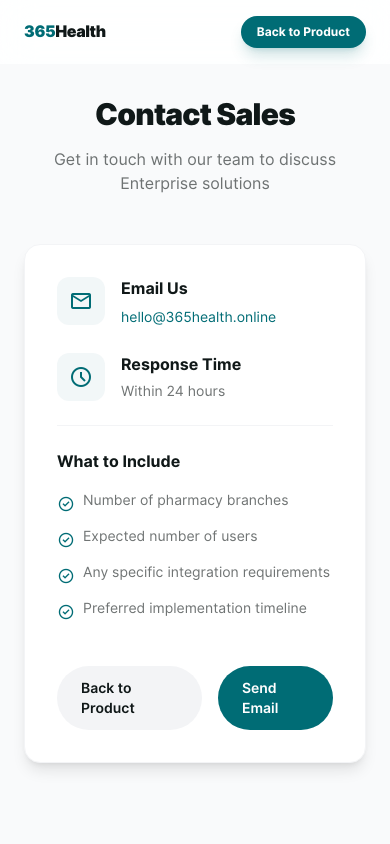
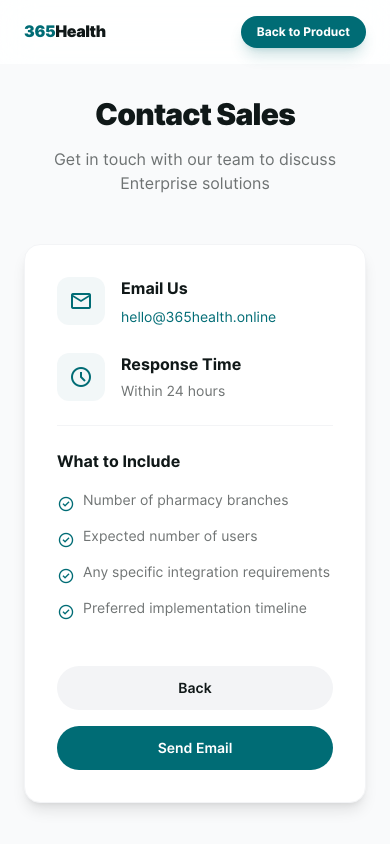
Before and after one commit to abdurrazaqo/365Health, a React (Vite) app: page /contact-sales in a window 390 px wide. Shown: the top 844 px of the page. Built offline with nearby package versions, Linux system fonts and the light colour scheme; no server answers.

Commit message:
minor fixes

```diff
--- a/pages/Checkout.tsx
+++ b/pages/Checkout.tsx
@@ -41,13 +41,15 @@ const Checkout: React.FC = () => {
                 to="/products/pharmacore"
                 className="px-6 py-3 bg-gray-100 text-dark-text rounded-full font-semibold text-sm hover:bg-gray-200 transition-all no-underline"
               >
-                Back to Product
+                <span className="hidden sm:inline">Back to Product</span>
+                <span className="sm:hidden">Back</span>
               </Link>
               <button
-                className="px-6 py-3 bg-primary text-white rounded-full font-semibold text-sm hover:bg-secondary transition-all"
+                className="flex-1 px-6 py-3 bg-primary text-white rounded-full font-semibold text-sm hover:bg-secondary transition-all"
                 disabled
               >
-                Proceed to Payment (Coming Soon)
+                <span className="hidden sm:inline">Proceed to Payment (Coming Soon)</span>
+                <span className="sm:hidden">Proceed to Payment</span>
               </button>
             </div>
           </div>
--- a/pages/ContactSales.tsx
+++ b/pages/ContactSales.tsx
@@ -62,18 +62,20 @@ const ContactSales: React.FC = () => {
               </ul>
             </div>
 
-            <div className="flex gap-4 pt-4">
+            <div className="flex flex-col sm:flex-row gap-4 pt-4">
               <Link
                 to="/products/pharmacore"
-                className="px-6 py-3 bg-gray-100 text-dark-text rounded-full font-semibold text-sm hover:bg-gray-200 transition-all no-underline"
+                className="px-6 py-3 bg-gray-100 text-dark-text rounded-full font-semibold text-sm hover:bg-gray-200 transition-all no-underline text-center"
               >
-                Back to Product
+                <span className="hidden sm:inline">Back to Product</span>
+                <span className="sm:hidden">Back</span>
               </Link>
               <a
                 href="mailto:hello@365health.online?subject=Enterprise%20Plan%20Inquiry"
-                className="px-6 py-3 bg-primary text-white rounded-full font-semibold text-sm hover:bg-secondary transition-all no-underline"
+                className="px-6 py-3 bg-primary text-white rounded-full font-semibold text-sm hover:bg-secondary transition-all no-underline text-center"
               >
-                Send Email
+                <span className="hidden sm:inline">Send Email</span>
+                <span className="sm:hidden">Send Email</span>
               </a>
             </div>
           </div>
--- a/pages/PharmaCore.tsx
+++ b/pages/PharmaCore.tsx
@@ -312,11 +312,12 @@ const PricingSection: React.FC = () => {
           {plans.map((plan, index) => (
             <div
               key={index}
-              className={`p-6 md:p-8 rounded-2xl border transition-all duration-300 ${
+              className={`md:static sticky top-20 p-6 md:p-8 rounded-2xl border transition-all duration-300 ${
                 plan.highlighted
-                  ? 'bg-primary text-white border-primary shadow-xl scale-105'
+                  ? 'bg-primary text-white border-primary shadow-xl md:scale-105'
                   : 'bg-white text-dark-text border-gray-100 hover:shadow-xl'
               }`}
+              style={{ marginBottom: index < plans.length - 1 ? '1rem' : '0' }}
             >
               {plan.highlighted && (
                 <div className="inline-block px-3 py-1 rounded-full bg-white/20 text-white text-[10px] font-bold uppercase tracking-widest mb-4">
```
